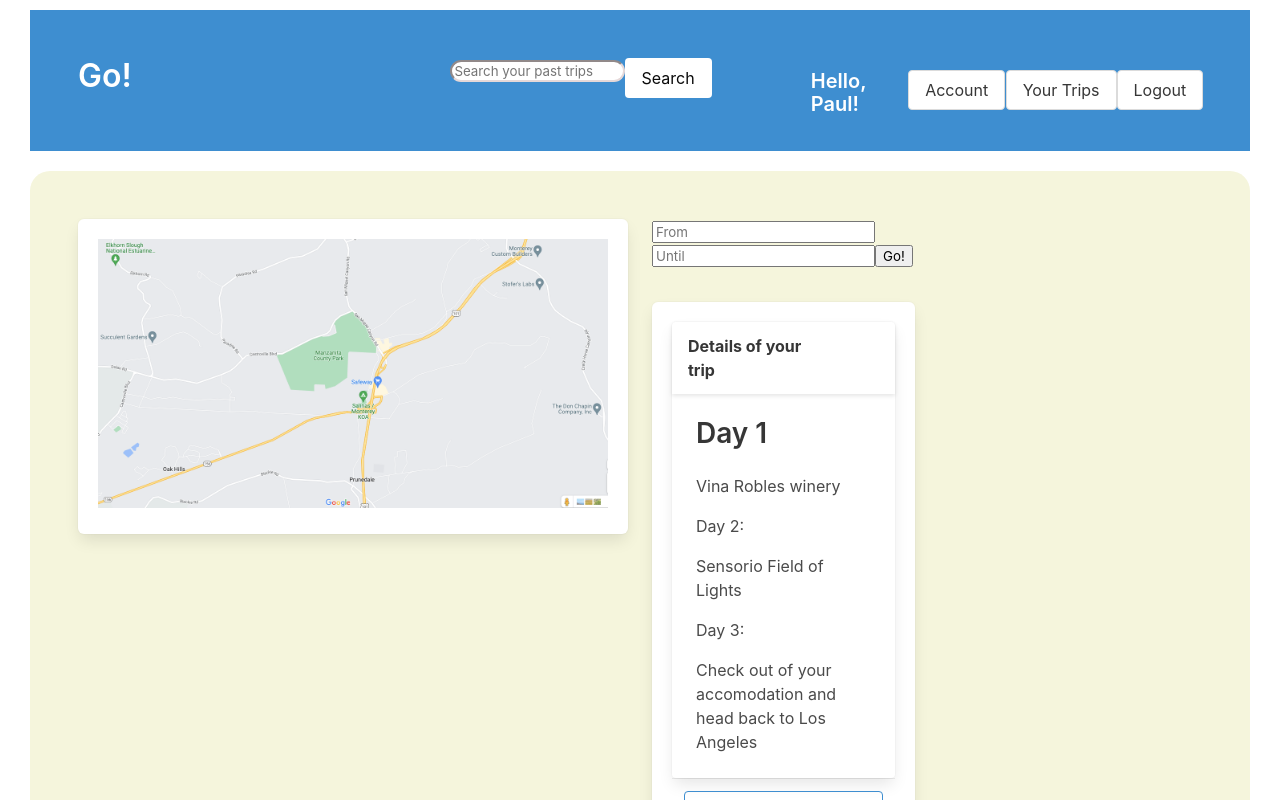
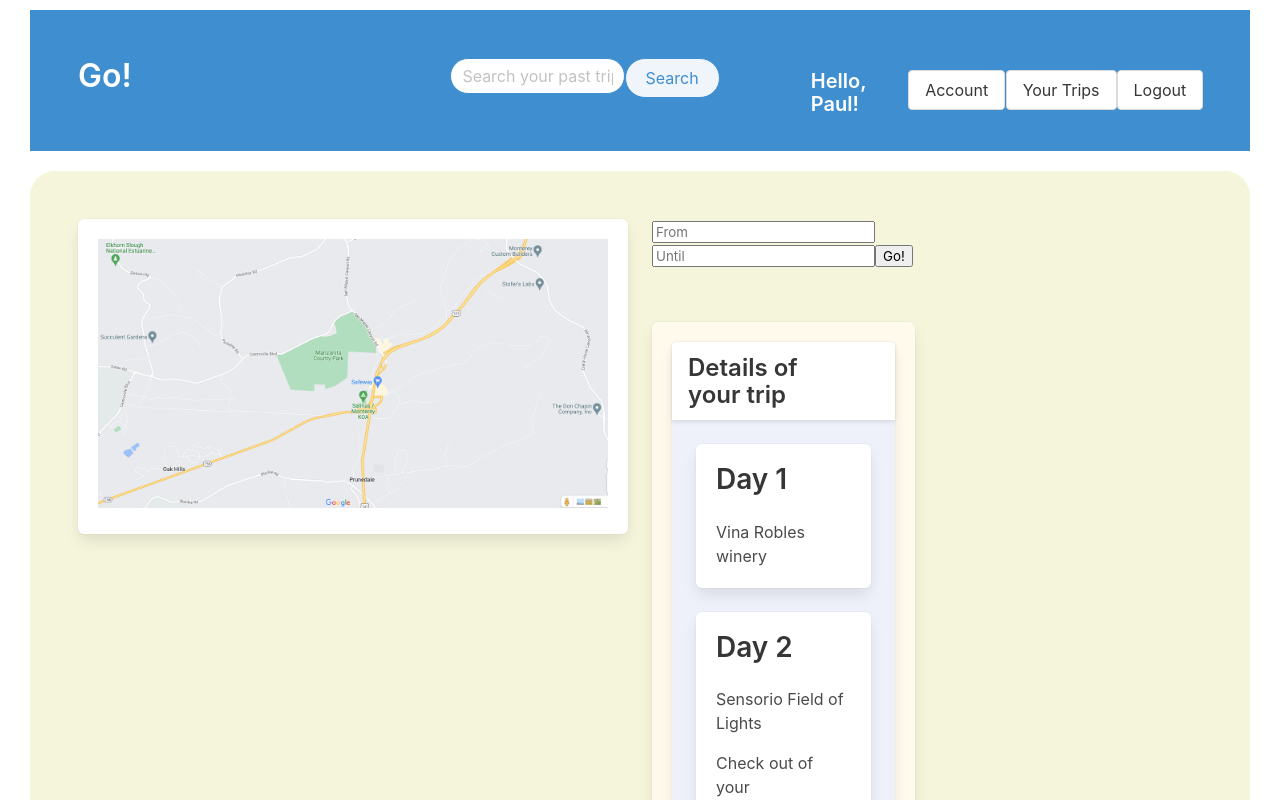
Before and after one commit to paulkasidit/go, a React (Create React App) app: page / in a window 1280 px wide. Shown: the top 800 px of the page. Built offline with nearby package versions, Linux system fonts and the light colour scheme.

Commit message:
working on adding icons to static webstie

```diff
--- a/src/components/App.css
+++ b/src/components/App.css
@@ -13,5 +13,5 @@
   opacity: 1;
   width: 100%;
   margin-top: 20px;
-  border-radius: 20px;
+  border-radius: 25px;
 }
--- a/src/components/App.js
+++ b/src/components/App.js
@@ -8,6 +8,7 @@ import './App.css';
 function App(){
   return(
     <React.Fragment>
+      <script src="https://kit.fontawesome.com/081ca3b710.js" crossorigin="anonymous"></script>
       <div class = "webContainer">
           <section class = "hero is-info is-primary">
                     <div class = "hero-body">
--- a/src/components/Header/Searchbar.js
+++ b/src/components/Header/Searchbar.js
@@ -6,11 +6,13 @@ function SearchBar() {
     <React.Fragment>
       <form id = "form">
         <div class = "searchBar">
-          <input type = "search"
+          <input
+          class = "input is-info is-focused"
+          type = "text"
           id = "query"
           name = "q"
-          placeholder="Search your past trips"/>
-          <button class = "button is-white">
+          placeholder="Search your past trips..."/>
+          <button class = "button is-info is-outlined is-rounded has-background-info-light">
             Search
           </button>
         </div>
--- a/src/components/TripInfo/InputForm.js
+++ b/src/components/TripInfo/InputForm.js
@@ -4,7 +4,9 @@ import "./TripInfo.css";
 function InputForm() {
   return (
     <React.Fragment>
+
       <form>
+
         <input type = "text"
           name = "check-in-date"
           placeholder="From"
--- a/src/components/TripInfo/TripInfo.css
+++ b/src/components/TripInfo/TripInfo.css
@@ -1,3 +1,3 @@
 .tripInfoContainer{
-  margin-top: 35px;
+  margin-top: 55px;
 }
--- a/src/components/TripInfo/TripInfo.js
+++ b/src/components/TripInfo/TripInfo.js
@@ -5,37 +5,40 @@ function TripInfo() {
   return (
     <React.Fragment>
       <div class = "tripInfoContainer">
-        <div class = "box">
+        <div class = "box has-background-warning-light">
 
-          <div class="card">
-            <header class="card-header">
+          <div class="card has-background-link-light">
+            <header class="card-header has-background-white">
               <p class="card-header-title">
-              Details of your trip
+              <h4 class="title is-4">Details of your trip</h4>
               </p>
               <button class="card-header-icon" aria-label="more options">
-                <span class="icon">
-                  <i class="fas fa-angle-down" aria-hidden="true"></i>
-                </span>
               </button>
             </header>
+
             <div class = "card-content">
               <div class =  "content">
-                <h2 class = "subtitle">Day 1</h2>
-                <p>Vina Robles winery</p>
-                <p>Day 2:</p>
-                <p>Sensorio Field of Lights</p>
-                <p>Day 3:</p>
-                <p>Check out of your accomodation and head back to Los Angeles</p>
+                <div class = "box">
+                  <h2 class = "subtitle">Day 1</h2>
+                  <p>Vina Robles winery</p>
+                </div>
+                <div class = "box">
+                <h2 class = "subtitle">Day 2</h2>
+                  <p>Sensorio Field of Lights</p>
+                  <p>Check out of your accomodation and head back to Los Angeles</p>
+                </div>
               </div>
             </div>
           </div>
+
           <footer class = "card-footer">
             <a href = "#" class = "card-footer-item">
-              <button class = "button is-medium is-fullwidth is-outlined is-info ">
+              <button class = "button is-medium is-fullwidth is-outlined is-info has-background-white">
                 Book
               </button>
             </a>
           </footer>
+
         </div>
       </div>
     </React.Fragment>
```
